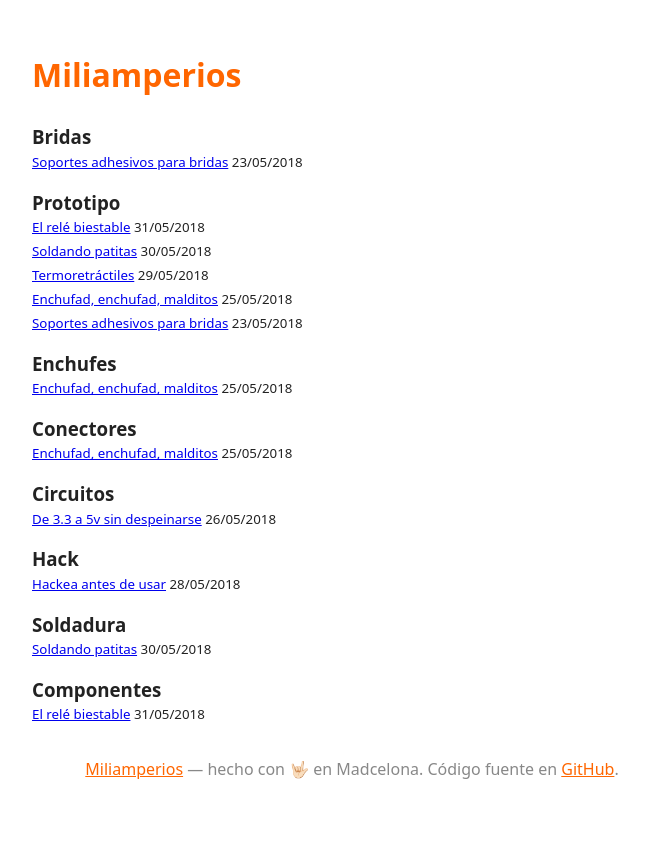
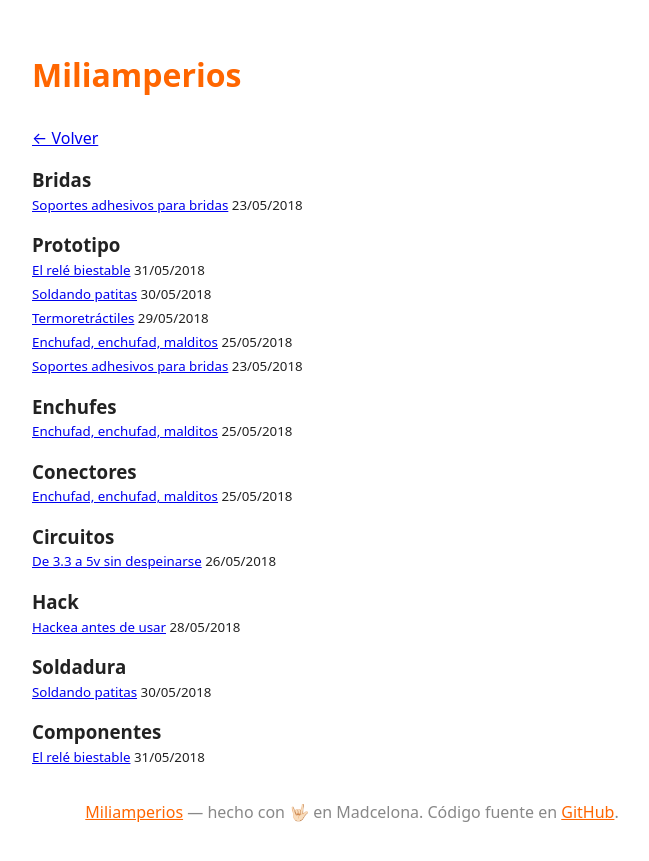
Before and after one commit to miliamperios/miliamperios.github.io, a Jekyll site: the page built from tags.html, in a window 1280 px wide. Shown: the top 861 px of the page, without its empty margins (288-937 px from the left). Built offline with Jekyll 4.4.1, drawn with Linux system fonts in a browser that asks for light colours.

Commit message:
añadido *volver* a tags

```diff
--- a/tags.html
+++ b/tags.html
@@ -1,6 +1,7 @@
 ---
 regenerate: true
 ---
+<a href="{{ site.url }}">← Volver</a>
 
 {% for tag in site.tags %}
   {% assign t = tag | first %}
```
